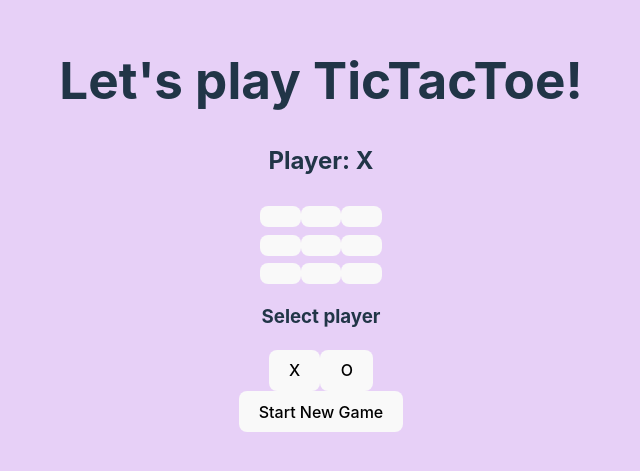
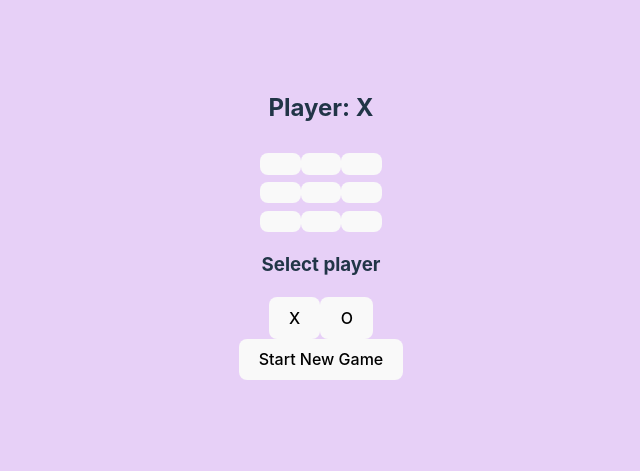
Before and after one commit to malinjansson/tic-tac-toe, a React (Vite) app: page / in a window 1280 px wide. Shown: the part 175-646 px from the top of the page, without its empty margins (319-959 px from the left). Built offline with nearby package versions, Linux system fonts and the light colour scheme.

Commit message:
deleted h1

```diff
--- a/src/App.tsx
+++ b/src/App.tsx
@@ -4,7 +4,6 @@ import { TicTacToe } from './components/TicTacToe'
 function App() {
   return (
     <>
-    <h1>Let's play TicTacToe!</h1>
     <TicTacToe />
     </>
   )
```
